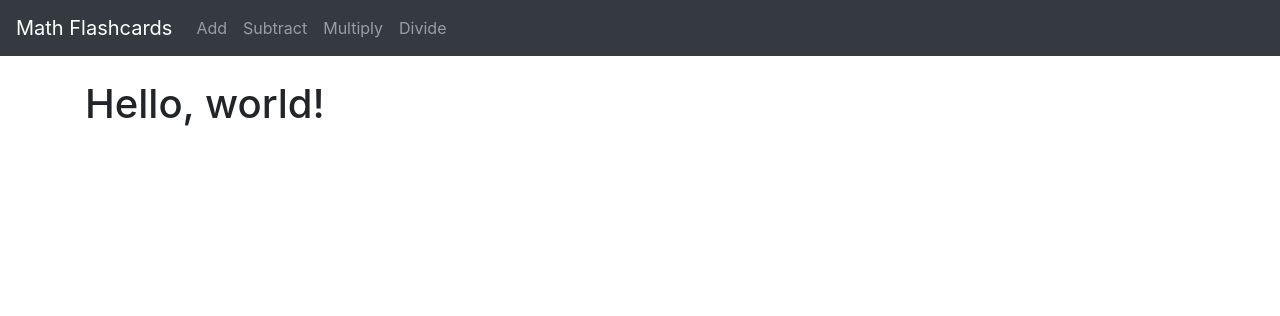
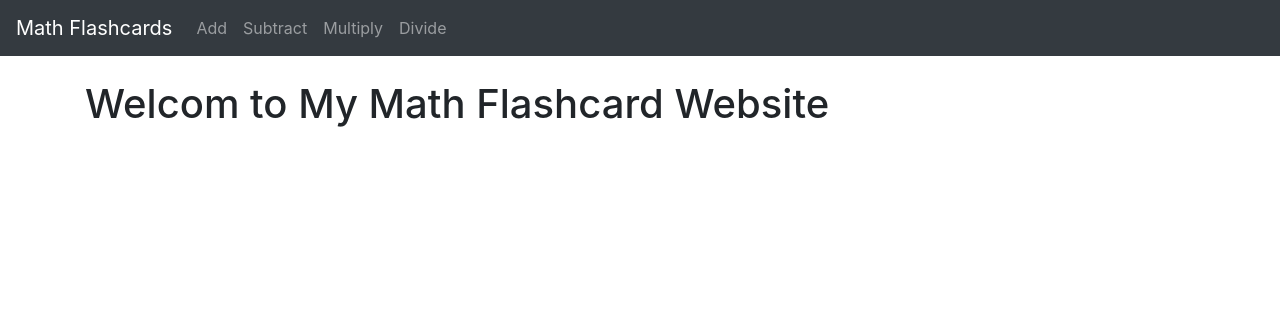
Before and after one commit to miningGeek/django-Math-Flashcards, a Django app: page / in a window 1280 px wide. Shown: the top 316 px of the page. Run offline with Django 4.2, Linux system fonts and the light colour scheme; some libraries are stand-ins or nearby versions.

Commit message:
tweaked home page

```diff
--- a/website/templates/home.html
+++ b/website/templates/home.html
@@ -1,5 +1,5 @@
 {% extends 'base.html' %}
 
 {% block 'content' %}
-  <h1>Hello, world!</h1>
+  <h1>Welcom to My Math Flashcard Website</h1>
 {% endblock %}
```
